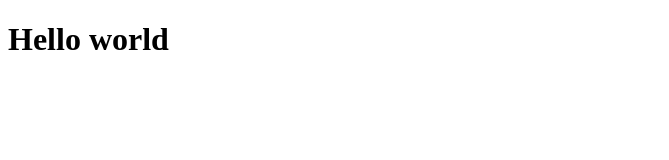
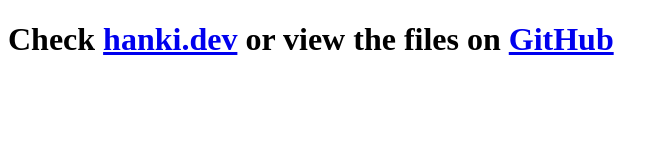
Before and after one commit to Steellow/res, a plain HTML site: page index.html in a window 1280 px wide. Shown: the whole page, without its empty margins (0-669 px from the left). Drawn offline with Linux system fonts and the light colour scheme.

Commit message:
Update index.html

```diff
--- a/index.html
+++ b/index.html
@@ -2,7 +2,7 @@
 <html>
 <body>
 
-<h1>Hello world</h1>
+<h1>Check <a href="https://hanki.dev">hanki.dev</a> or view the files on <a href="https://github.com/steellow/res">GitHub</a></h1>
 
 </body>
 </html>
```
